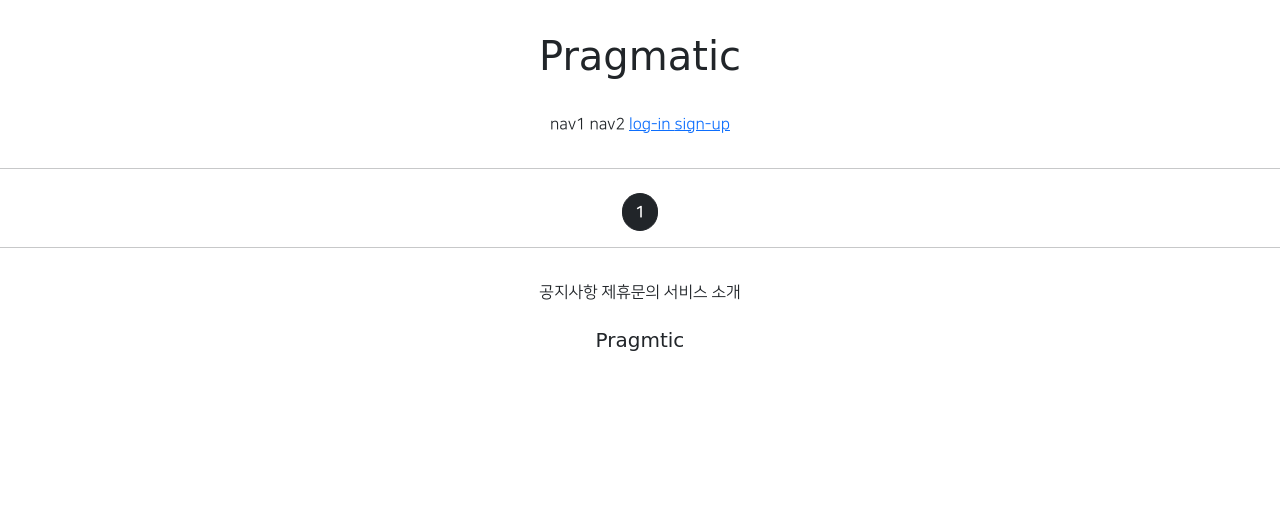
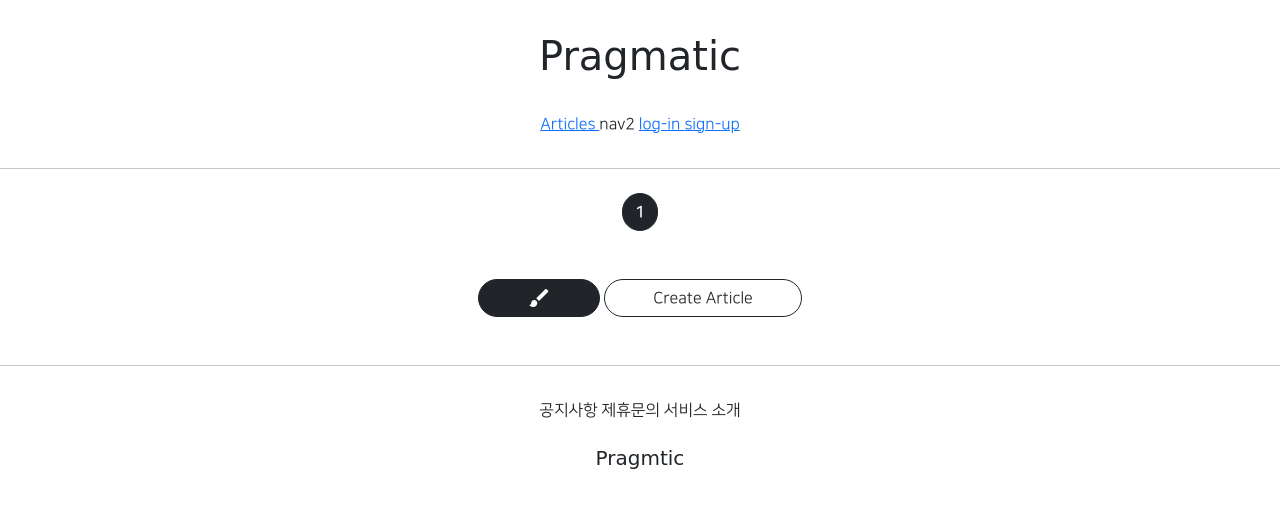
Before and after one commit to ui-hyeong/gis_3class, a Django app: page /articles/list/ in a window 1280 px wide. Shown: the top 508 px of the page. Run offline with Django 3.2, Linux system fonts and the light colour scheme; data that the repository does not hold is empty; parts of the project's set-up code (start-up, migrations or seed data) failed here and were passed over; some libraries are stand-ins or nearby versions; some web fonts are replaced.

Commit message:
8 / 6 gis_p commit 4

```diff
--- a/articleapp/templates/articleapp/list.html
+++ b/articleapp/templates/articleapp/list.html
@@ -44,4 +44,15 @@
 
     {% include 'snippets/pagination.html' %}
 
+    <div class="text-center my-5">
+        <a href="{% url 'articleapp:create' %}"
+           class="btn btn-dark rounded-pill px-5 material-icons">
+            brush  {# Create Article 버튼#}
+        </a>
+        <a href="{% url 'articleapp:create' %}"
+           class="btn btn-outline-dark rounded-pill px-5">
+            Create Article
+        </a>
+    </div>
+
 {% endblock %}
--- a/templates/header.html
+++ b/templates/header.html
@@ -9,7 +9,11 @@
     </div>
 
     <div class="pragmatic_header_botton">
-        <span>nav1</span>
+        <span>
+            <a href="{% url 'articleapp:list' %}">
+                Articles
+            </a>
+        </span>
         <span>nav2</span>
         {% if not user.is_authenticated %}   {# 로그인 확인 여부를 알아주는 객체 #}
         <span>
```
